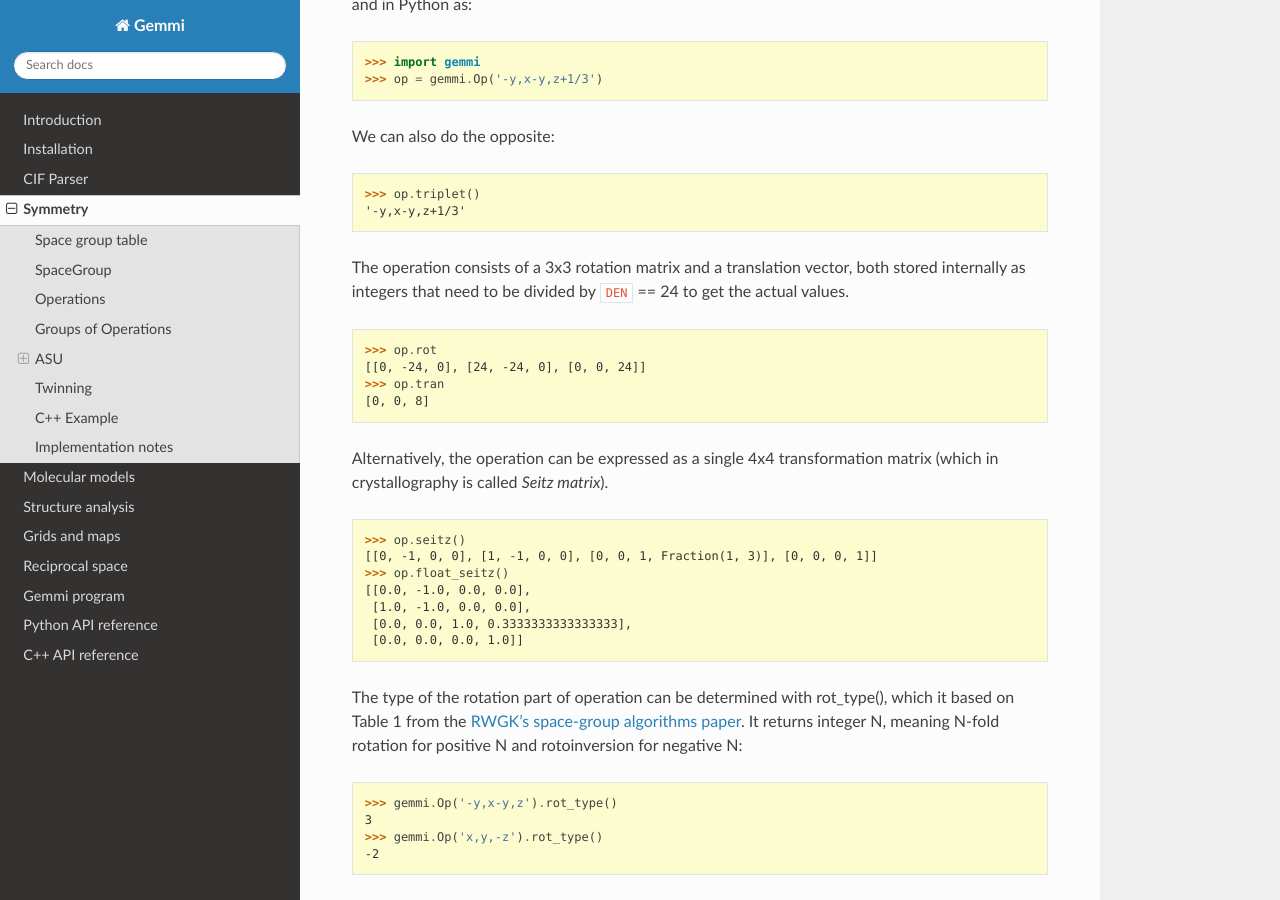
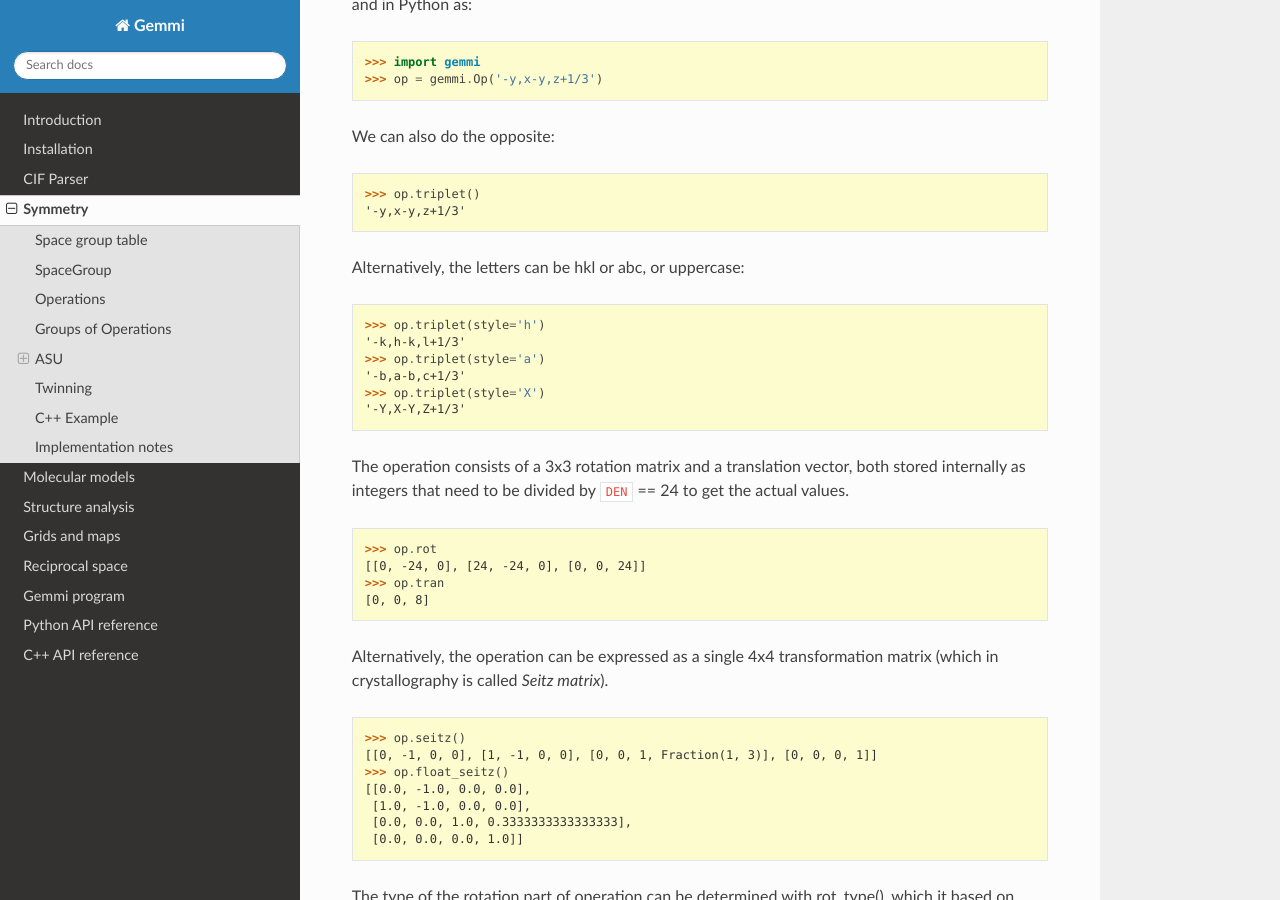
Before and after one commit to project-gemmi/gemmi, a Sphinx documentation site: the page built from docs/symmetry.rst, in a window 1280 px wide and 900 px high, scrolled down 4772 px. Built offline with Sphinx 7.4.7 and the Read the Docs theme 2.0.0, drawn with Linux system fonts in a browser that asks for light colours.

Commit message:
Op::triplet(): add option style (to output a,b,c or h,k,l)

```diff
--- a/docs/symmetry.rst
+++ b/docs/symmetry.rst
@@ -277,6 +277,17 @@ We can also do the opposite:
 
     >>> op.triplet()
     '-y,x-y,z+1/3'
+
+Alternatively, the letters can be hkl or abc, or uppercase:
+
+.. doctest::
+
+    >>> op.triplet(style='h')
+    '-k,h-k,l+1/3'
+    >>> op.triplet(style='a')
+    '-b,a-b,c+1/3'
+    >>> op.triplet(style='X')
+    '-Y,X-Y,Z+1/3'
 
 The operation consists of a 3x3 rotation matrix and
 a translation vector, both stored internally as integers that need to be
```
Also changed, not shown: 3 other files.
